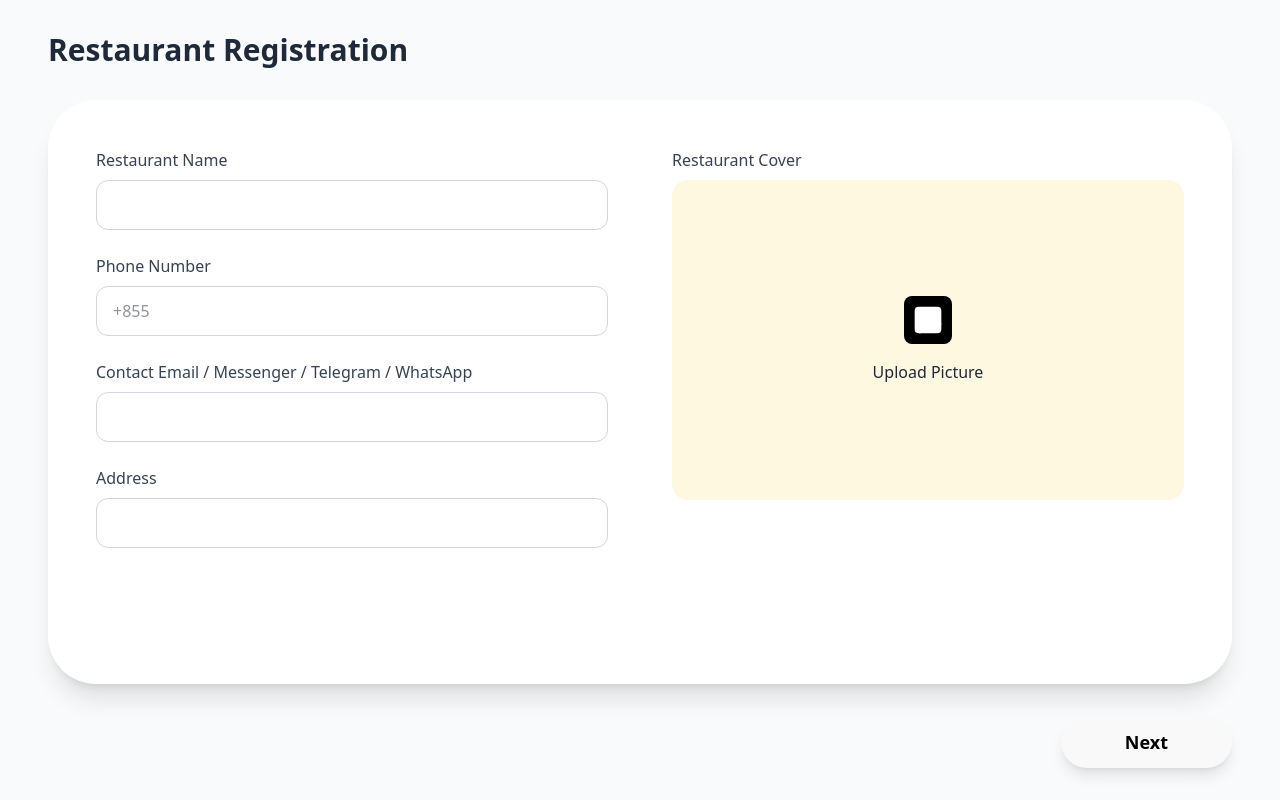
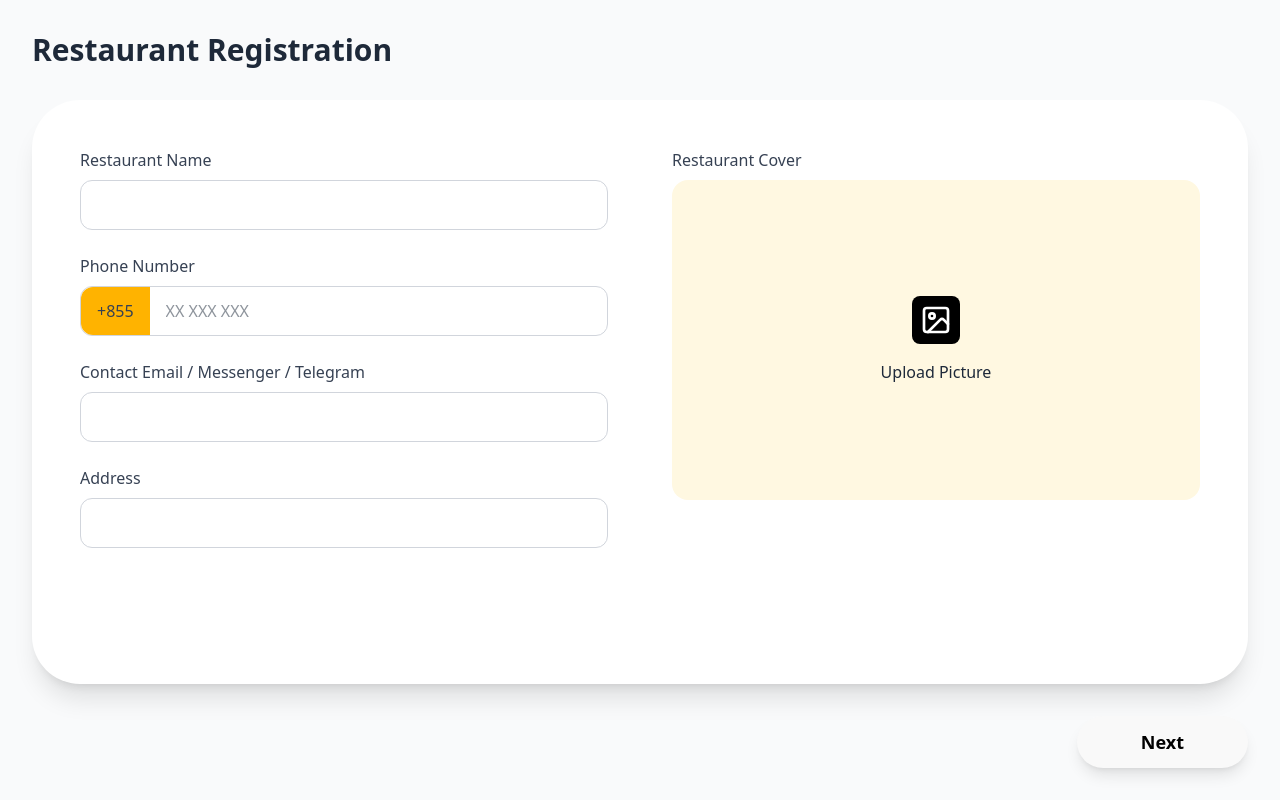
Before and after one commit to Thyrak12/KLEAN_Frontend, a React app: page /onbording1 in a window 1280 px wide. Built offline with nearby package versions, Linux system fonts and the light colour scheme; no server answers; the database is empty; sample sign-in values are in the browser's storage; the HTML template or start-up script is replaced by a standard one.

Commit message:
upload to storage

```diff
--- a/src/config/firebase.ts
+++ b/src/config/firebase.ts
@@ -4,6 +4,8 @@ import { getAuth } from "firebase/auth";
 import type { Auth } from "firebase/auth";
 import { getFirestore } from "firebase/firestore";
 import type { Firestore } from "firebase/firestore";
+import { getStorage } from "firebase/storage";
+import type { FirebaseStorage } from "firebase/storage";
 
 // Your web app's Firebase configuration
 // For Firebase JS SDK v7.20.0 and later, measurementId is optional
@@ -21,3 +23,4 @@ const firebaseConfig = {
 const app = initializeApp(firebaseConfig);
 export const auth: Auth = getAuth(app);
 export const db: Firestore = getFirestore(app);
+export const storage: FirebaseStorage = getStorage(app); // <-- 2. Export Storage
--- a/src/features/onBording/Onbording1.tsx
+++ b/src/features/onBording/Onbording1.tsx
@@ -3,165 +3,208 @@ import type { ChangeEvent } from "react";
 import { doc, setDoc } from "firebase/firestore";
 import { auth, db } from "../../config/firebase";
 import { useNavigate } from "react-router-dom";
-import { Image as ImageIcon } from "lucide-react"; // Remove Link import
+import { Image as ImageIcon } from "lucide-react";
+import { useForm } from "react-hook-form";
+import { zodResolver } from "@hookform/resolvers/zod";
+import * as z from "zod";
+
+// 1. Create phone validation utility
+const validateCambodianPhone = (phone: string): boolean => {
+  // Validate that phone has exactly 8-9 digits after +855
+  const cleaned = phone.replace(/[+855\s-()]/g, '');
+  return /^\d{8,9}$/.test(cleaned);
+};
+
+// Format phone with +855 prefix
+const formatPhoneNumber = (phone: string): string => {
+  const cleaned = phone.replace(/[^0-9]/g, '');
+  return '+855' + cleaned;
+};
+
+// 2. Define Zod schema with custom phone validation
+const onboardingSchema = z.object({
+  restaurantName: z.string().min(1, "Restaurant name is required"),
+  phone: z.string()
+    .min(8, "Phone number must have 8-9 digits")
+    .max(9, "Phone number must not exceed 9 digits")
+    .refine(validateCambodianPhone, "Only 8-9 digits are allowed"),
+  contactInfo: z.string().min(1, "Contact info is required"),
+  address: z.string().min(5, "Address must be at least 5 characters"),
+});
+
+type OnboardingData = z.infer<typeof onboardingSchema>;
 
 const Onbording1 = () => {
-  const [restaurantName, setRestaurantName] = useState("");
-  const [phone, setPhone] = useState("");
-  const [contactInfo, setContactInfo] = useState("");
-  const [address, setAddress] = useState("");
   const [coverImage, setCoverImage] = useState<File | null>(null);
-
+  const [imageError, setImageError] = useState("");
+  const [isLoading, setIsLoading] = useState(false);
   const navigate = useNavigate();
 
-  const handleSaveDetails = async (e: { preventDefault: () => void; }) => {
-    e.preventDefault();
-    const user = auth.currentUser;
+  // 2. Initialize Hook Form
+  const { register, handleSubmit, formState: { errors }, watch, setValue } = useForm<OnboardingData>({
+    resolver: zodResolver(onboardingSchema),
+    defaultValues: {
+      phone: ""
+    }
+  });
 
-    if (!user) return;
+  // Handle phone input to manage +855 prefix
+  const handlePhoneChange = (e: React.ChangeEvent<HTMLInputElement>) => {
+    let value = e.target.value;
+    // Remove all non-digit characters
+    value = value.replace(/[^0-9]/g, '');
+    // Limit to 9 digits
+    value = value.slice(0, 9);
+    setValue('phone', value);
+  };
 
-    try {
-      // In a real app, you would upload the image to storage here first
-      await setDoc(doc(db, "users", user.uid), {
-        restaurantName: restaurantName, // Changed from fullName
-        phone: phone,
-        contactInfo: contactInfo,
-        address: address,
-        email: user.email,
-        role: "restaurant_owner", // Assuming this is for restaurants
-        createdAt: new Date(),
-        // coverImageUrl: ...
-      });
-
-      navigate("/onbording2");
-    } catch (error) {
-      console.error("Error adding document: ", error);
+  const handlePhoneKeyDown = (e: React.KeyboardEvent<HTMLInputElement>) => {
+    // Prevent deletion if trying to go below minimum
+    if (e.key === 'Backspace') {
+      const input = e.currentTarget;
+      if (input.selectionStart === 0) {
+        e.preventDefault();
+      }
     }
   };
 
   const handleImageUpload = (e: ChangeEvent<HTMLInputElement>) => {
     if (e.target.files && e.target.files[0]) {
       setCoverImage(e.target.files[0]);
+      setImageError("");
+    }
+  };
+
+  // 3. Handle Submit
+  const onSubmit = async (data: OnboardingData) => {
+    if (!coverImage) {
+      setImageError("Cover image is required");
+      return;
+    }
+
+    const user = auth.currentUser;
+    if (!user) return;
+
+    setIsLoading(true);
+    try {
+      // Upload image to Firebase Storage
+      const storage = (await import("firebase/storage")).getStorage();
+      const { ref, uploadBytes, getDownloadURL } = await import("firebase/storage");
+      const imageRef = ref(storage, `restaurant_covers/${user.uid}_${coverImage.name}`);
+      await uploadBytes(imageRef, coverImage);
+      const imageUrl = await getDownloadURL(imageRef);
+
+      // Format phone number with +855 prefix
+      const formattedPhone = formatPhoneNumber(data.phone);
+
+      await setDoc(doc(db, "users", user.uid), {
+        restaurantName: data.restaurantName,
+        phone: formattedPhone,
+        contactInfo: data.contactInfo,
+        address: data.address,
+        coverImageUrl: imageUrl, // Image URL from Firebase Storage
+        email: user.email,
+        role: "restaurant_owner",
+        createdAt: new Date(),
+      });
+      navigate("/onbording2");
+    } catch (error) {
+      console.error("Error adding document: ", error);
+    } finally {
+      setIsLoading(false);
     }
   };
 
   return (
     <div className="min-h-screen bg-gray-50 relative overflow-hidden font-sans text-gray-800">
-
-      {/* Background Decor - Yellow Wave (Bottom Left) */}
-      {/* <div className="absolute bottom-0 left-0 pointer-events-none z-0">
-        <svg width="500" height="400" viewBox="0 0 500 400" fill="none" xmlns="http://www.w3.org/2000/svg">
-          <path d="M0 400V120C0 120 80 20 200 60C320 100 400 200 500 160V400H0Z" fill="#FFC107" fillOpacity="0.3" />
-          <path d="M0 400V180C0 180 60 80 180 120C300 160 380 260 500 220V400H0Z" fill="#FFC107" fillOpacity="0.5" />
-          <path d="M0 400V250C0 250 50 150 160 200C270 250 350 320 450 280V400H0Z" fill="#FFC107" fillOpacity="0.8" />
-          <path d="M0 400V320C0 320 40 240 140 280C240 320 320 370 400 340V400H0Z" fill="#FFC107" />
-        </svg>
-      </div> */}
-
-      <div className="relative z-10 px-12 py-8 max-w-7xl mx-auto h-screen flex flex-col">
+      <form onSubmit={handleSubmit(onSubmit)} className="relative z-10 px-8 py-8 max-w-7xl mx-auto h-screen flex flex-col">
         <div className="text-3xl font-bold mb-8">Restaurant Registration</div>
         <div className="bg-white rounded-[3rem] shadow-xl p-12 flex-1 flex flex-col md:flex-row gap-16 items-start">
 
-            {/* Left Column: Form Fields */}
             <div className="w-full md:w-1/2 flex flex-col gap-6">
 
-                {/* Restaurant Name */}
                 <div className="flex flex-col gap-2">
                     <label className="font-medium text-gray-700">Restaurant Name</label>
                     <input
                         type="text"
                         className="w-full border border-gray-300 rounded-xl px-4 py-3 focus:outline-none focus:ring-2 focus:ring-yellow-400"
-                        value={restaurantName}
-                        onChange={(e) => setRestaurantName(e.target.value)}
+                        {...register("restaurantName")}
                     />
+                    {errors.restaurantName && <span className="text-red-500 text-sm">{errors.restaurantName.message}</span>}
                 </div>
 
-                {/* Phone Number */}
                 <div className="flex flex-col gap-2">
                     <label className="font-medium text-gray-700">Phone Number</label>
-                    <div className="relative">
+                    <div className="flex items-center border border-gray-300 rounded-xl focus-within:ring-2 focus-within:ring-yellow-400">
+                        <span className="px-4 py-3 font-medium text-gray-700 rounded-l-xl" style={{ backgroundColor: '#FFB300' }}>+855</span>
                         <input
                             type="text"
-                            placeholder="+855"
-                            className="w-full border border-gray-300 rounded-xl px-4 py-3 focus:outline-none focus:ring-2 focus:ring-yellow-400"
-                            value={phone}
-                            onChange={(e) => setPhone(e.target.value)}
+                            inputMode="numeric"
+                            placeholder="XX XXX XXX"
+                            maxLength={9}
+                            className="flex-1 px-4 py-3 focus:outline-none"
+                            onChange={handlePhoneChange}
+                            onKeyDown={handlePhoneKeyDown}
+                            value={watch('phone')}
                         />
                     </div>
+                    {errors.phone && <span className="text-red-500 text-sm">{errors.phone.message}</span>}
                 </div>
 
-                {/* Contact Email / Messenger ... */}
                 <div className="flex flex-col gap-2">
-                    <label className="font-medium text-gray-700">Contact Email / Messenger / Telegram / WhatsApp</label>
+                    <label className="font-medium text-gray-700">Contact Email / Messenger / Telegram</label>
                     <input
                         type="text"
                         className="w-full border border-gray-300 rounded-xl px-4 py-3 focus:outline-none focus:ring-2 focus:ring-yellow-400"
-                        value={contactInfo}
-                        onChange={(e) => setContactInfo(e.target.value)}
+                        {...register("contactInfo")}
                     />
+                    {errors.contactInfo && <span className="text-red-500 text-sm">{errors.contactInfo.message}</span>}
                 </div>
 
-                {/* Address */}
                 <div className="flex flex-col gap-2">
                     <label className="font-medium text-gray-700">Address</label>
                     <input
                         type="text"
                         className="w-full border border-gray-300 rounded-xl px-4 py-3 focus:outline-none focus:ring-2 focus:ring-yellow-400"
-                        value={address}
-                        onChange={(e) => setAddress(e.target.value)}
+                        {...register("address")}
                     />
+                    {errors.address && <span className="text-red-500 text-sm">{errors.address.message}</span>}
                 </div>
 
             </div>
 
-            {/* Right Column: Image Upload */}
             <div className="w-full md:w-1/2 flex flex-col gap-2">
                  <label className="font-medium text-gray-700">Restaurant Cover</label>
-                 <label className="flex flex-col items-center justify-center w-full h-80 bg-[#FFF8E1] rounded-2xl cursor-pointer hover:bg-[#FFF3CD] transition-colors border-2 border-transparent border-dashed">
-
+                 <label className={`flex flex-col items-center justify-center w-full h-80 bg-[#FFF8E1] rounded-2xl cursor-pointer hover:bg-[#FFF3CD] transition-colors border-2 ${imageError ? 'border-red-500' : 'border-transparent border-dashed'}`}>
                     {coverImage ? (
                         <div className="w-full h-full relative">
-                            <img
-                                src={URL.createObjectURL(coverImage)}
-                                alt="Cover Preview"
-                                className="w-full h-full object-cover rounded-2xl"
-                            />
-                            <div className="absolute inset-0 flex items-center justify-center bg-black/20 text-white font-medium rounded-2xl">Change Picture</div>
+                            <img src={URL.createObjectURL(coverImage)} alt="Cover Preview" className="w-full h-full object-cover rounded-2xl" />
                         </div>
                     ) : (
                         <div className="flex flex-col items-center gap-4 text-gray-800">
-                             <div className="bg-black text-white p-2 rounded-lg">
-                                <ImageIcon size={32} color="white" fill="white" />
-                             </div>
+                             <div className="bg-black text-white p-2 rounded-lg"><ImageIcon size={32} /></div>
                              <span className="font-medium">Upload Picture</span>
                         </div>
                     )}
-
-                    <input
-                        type="file"
-                        className="hidden"
-                        accept="image/*"
-                         onChange={handleImageUpload}
-                    />
+                    <input type="file" className="hidden" accept="image/*" onChange={handleImageUpload} />
                  </label>
+                 {imageError && <span className="text-red-500 text-sm text-center">{imageError}</span>}
             </div>
 
         </div>
 
-        {/* Next Button - Floating or Bottom Right */}
         <div className="flex justify-end mt-8">
             <button
-                onClick={handleSaveDetails}
-                className="bg-[#FFC107] hover:bg-[#FFB300] text-black font-bold py-3 px-16 rounded-full shadow-lg text-lg transition-transform hover:scale-105"
+              type="submit"
+              className="bg-[#FFC107] hover:bg-[#FFB300] text-black font-bold py-3 px-16 rounded-full shadow-lg text-lg transition-transform hover:scale-105 disabled:opacity-60 disabled:cursor-not-allowed"
+              disabled={isLoading}
             >
-                Next
+              {isLoading ? "Uploading..." : "Next"}
             </button>
         </div>
-
-      </div>
+      </form>
     </div>
   );
 };
 
-
 export default Onbording1;
```
